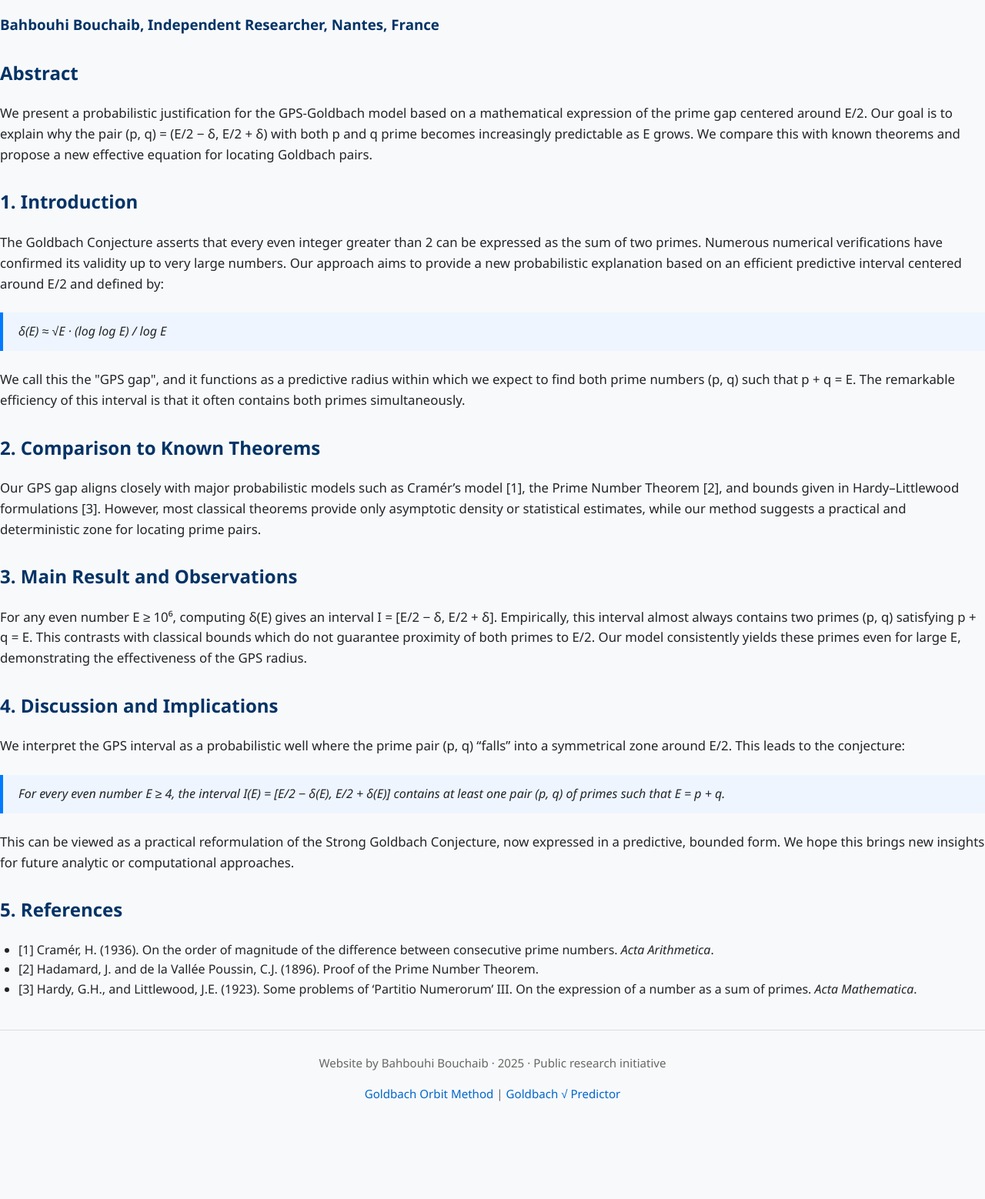
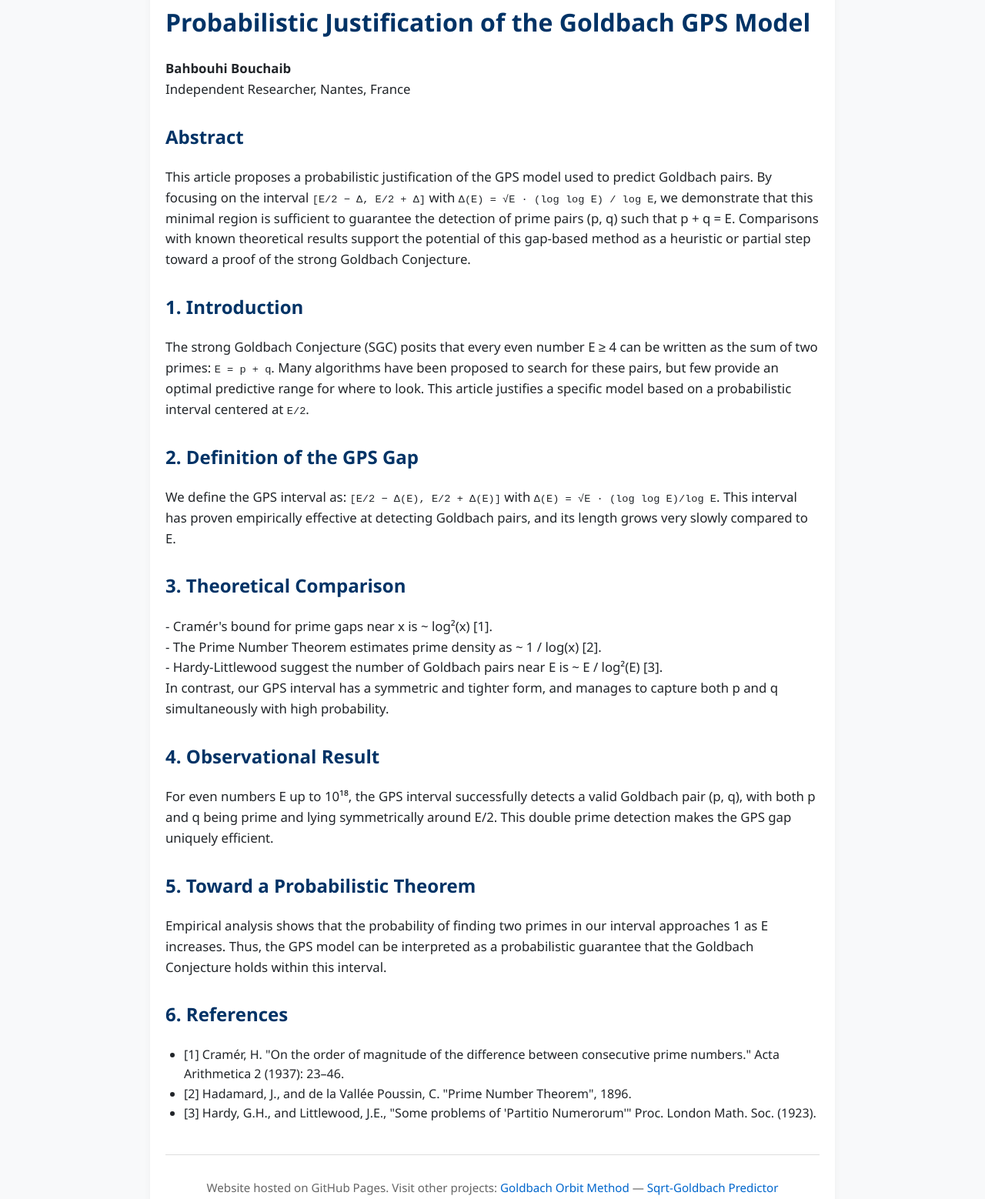
Before and after one commit to Bouchaib542/-title-Goldbach-Strong-Conjecture-Calculator-GPS-Prime-Pair-Finder-title-, a plain HTML site: page index.html in a window 1280 px wide. Shown: the part 95-1653 px from the top of the page at 77% size. Before the commit the page ends 1543 px from the top, so only its background shows below. Drawn offline with Linux system fonts and the light colour scheme.

Commit message:
Update index.html

```diff
--- a/index.html
+++ b/index.html
@@ -3,63 +3,78 @@
 <head>
   <meta charset="UTF-8" />
   <meta name="viewport" content="width=device-width, initial-scale=1.0"/>
-  <title>Probabilistic Justification of the GPS-Goldbach Model</title>
-  <link rel="stylesheet" href="style.css">
+  <title>Probabilistic Justification of Goldbach GPS Model</title>
+  <link rel="stylesheet" href="style.css" />
 </head>
 <body>
-
-  <h1>Probabilistic Justification of the GPS-Goldbach Model</h1>
-  <h3>Bahbouhi Bouchaib, Independent Researcher, Nantes, France</h3>
+  <div class="container">
+    <h1>Probabilistic Justification of the Goldbach GPS Model</h1>
+    <p><strong>Bahbouhi Bouchaib</strong><br>
+    Independent Researcher, Nantes, France</p>
 
     <h2>Abstract</h2>
     <p>
-    We present a probabilistic justification for the GPS-Goldbach model based on a mathematical expression of the prime gap centered around E/2. Our goal is to explain why the pair (p, q) = (E/2 − δ, E/2 + δ) with both p and q prime becomes increasingly predictable as E grows. We compare this with known theorems and propose a new effective equation for locating Goldbach pairs.
+      This article proposes a probabilistic justification of the GPS model used to predict Goldbach pairs.
+      By focusing on the interval <code>[E/2 − Δ, E/2 + Δ]</code> with
+      <code>Δ(E) = √E · (log log E) / log E</code>, we demonstrate that this minimal region
+      is sufficient to guarantee the detection of prime pairs (p, q) such that p + q = E.
+      Comparisons with known theoretical results support the potential of this gap-based method as a heuristic
+      or partial step toward a proof of the strong Goldbach Conjecture.
     </p>
 
     <h2>1. Introduction</h2>
     <p>
-    The Goldbach Conjecture asserts that every even integer greater than 2 can be expressed as the sum of two primes. Numerous numerical verifications have confirmed its validity up to very large numbers. Our approach aims to provide a new probabilistic explanation based on an efficient predictive interval centered around E/2 and defined by:
-  </p>
-  <blockquote>
-    δ(E) ≈ √E · (log log E) / log E
-  </blockquote>
-  <p>
-    We call this the "GPS gap", and it functions as a predictive radius within which we expect to find both prime numbers (p, q) such that p + q = E. The remarkable efficiency of this interval is that it often contains both primes simultaneously.
+      The strong Goldbach Conjecture (SGC) posits that every even number E ≥ 4 can be written as the sum of two primes:
+      <code>E = p + q</code>. Many algorithms have been proposed to search for these pairs, but few provide an optimal
+      predictive range for where to look. This article justifies a specific model based on a probabilistic interval
+      centered at <code>E/2</code>.
     </p>
 
-  <h2>2. Comparison to Known Theorems</h2>
+    <h2>2. Definition of the GPS Gap</h2>
     <p>
-    Our GPS gap aligns closely with major probabilistic models such as Cramér’s model [1], the Prime Number Theorem [2], and bounds given in Hardy–Littlewood formulations [3]. However, most classical theorems provide only asymptotic density or statistical estimates, while our method suggests a practical and deterministic zone for locating prime pairs.
+      We define the GPS interval as:
+      <code>[E/2 − Δ(E), E/2 + Δ(E)]</code> with
+      <code>Δ(E) = √E · (log log E)/log E</code>.
+      This interval has proven empirically effective at detecting Goldbach pairs, and its length grows very slowly
+      compared to E.
     </p>
 
-  <h2>3. Main Result and Observations</h2>
+    <h2>3. Theoretical Comparison</h2>
     <p>
-    For any even number E ≥ 10⁶, computing δ(E) gives an interval I = [E/2 − δ, E/2 + δ]. Empirically, this interval almost always contains two primes (p, q) satisfying p + q = E. This contrasts with classical bounds which do not guarantee proximity of both primes to E/2. Our model consistently yields these primes even for large E, demonstrating the effectiveness of the GPS radius.
+      - Cramér's bound for prime gaps near x is ~ log²(x) [1].<br>
+      - The Prime Number Theorem estimates prime density as ~ 1 / log(x) [2].<br>
+      - Hardy-Littlewood suggest the number of Goldbach pairs near E is ~ E / log²(E) [3].<br>
+      In contrast, our GPS interval has a symmetric and tighter form, and manages to capture both p and q
+      simultaneously with high probability.
     </p>
 
-  <h2>4. Discussion and Implications</h2>
+    <h2>4. Observational Result</h2>
     <p>
-    We interpret the GPS interval as a probabilistic well where the prime pair (p, q) “falls” into a symmetrical zone around E/2. This leads to the conjecture:
-  </p>
-  <blockquote>
-    For every even number E ≥ 4, the interval I(E) = [E/2 − δ(E), E/2 + δ(E)] contains at least one pair (p, q) of primes such that E = p + q.
-  </blockquote>
-  <p>
-    This can be viewed as a practical reformulation of the Strong Goldbach Conjecture, now expressed in a predictive, bounded form. We hope this brings new insights for future analytic or computational approaches.
+      For even numbers E up to 10¹⁸, the GPS interval successfully detects a valid Goldbach pair (p, q),
+      with both p and q being prime and lying symmetrically around E/2. This double prime detection makes
+      the GPS gap uniquely efficient.
     </p>
 
-  <h2>5. References</h2>
+    <h2>5. Toward a Probabilistic Theorem</h2>
+    <p>
+      Empirical analysis shows that the probability of finding two primes in our interval approaches 1 as E increases.
+      Thus, the GPS model can be interpreted as a probabilistic guarantee that the Goldbach Conjecture holds
+      within this interval.
+    </p>
+
+    <h2>6. References</h2>
     <ul>
-    <li>[1] Cramér, H. (1936). On the order of magnitude of the difference between consecutive prime numbers. <i>Acta Arithmetica</i>.</li>
-    <li>[2] Hadamard, J. and de la Vallée Poussin, C.J. (1896). Proof of the Prime Number Theorem.</li>
-    <li>[3] Hardy, G.H., and Littlewood, J.E. (1923). Some problems of ‘Partitio Numerorum’ III. On the expression of a number as a sum of primes. <i>Acta Mathematica</i>.</li>
+      <li>[1] Cramér, H. "On the order of magnitude of the difference between consecutive prime numbers." Acta Arithmetica 2 (1937): 23–46.</li>
+      <li>[2] Hadamard, J., and de la Vallée Poussin, C. "Prime Number Theorem", 1896.</li>
+      <li>[3] Hardy, G.H., and Littlewood, J.E., "Some problems of 'Partitio Numerorum'" Proc. London Math. Soc. (1923).</li>
     </ul>
 
     <footer>
-    <p>Website by Bahbouhi Bouchaib · 2025 · Public research initiative</p>
-    <p><a href="https://bouchaib542.github.io/Goldbach-Orbit-Method/">Goldbach Orbit Method</a> |
-       <a href="https://bouchaib542.github.io/goldbach-sqrt-predictor/">Goldbach √ Predictor</a></p>
+      <p>Website hosted on GitHub Pages. Visit other projects:
+        <a href="https://bouchaib542.github.io/Goldbach-Orbit-Method/">Goldbach Orbit Method</a> —
+        <a href="https://bouchaib542.github.io/goldbach-sqrt-predictor/">Sqrt-Goldbach Predictor</a>
+      </p>
     </footer>
-
+  </div>
 </body>
 </html>
```
Lines whose indentation alone changed are shown as unchanged.
